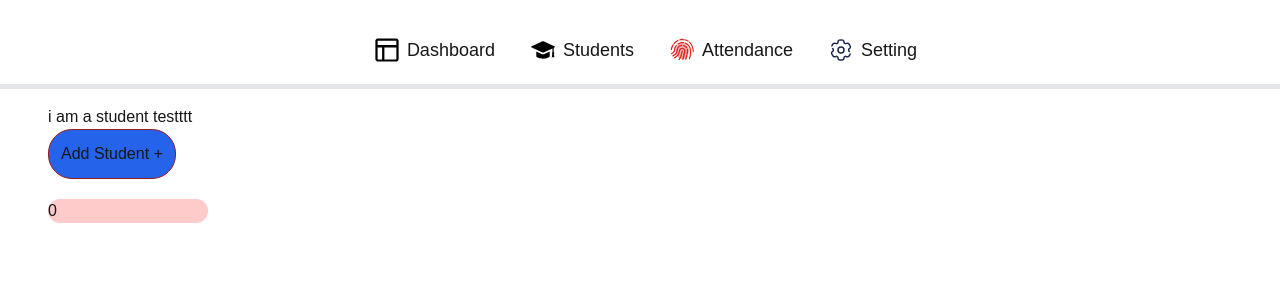
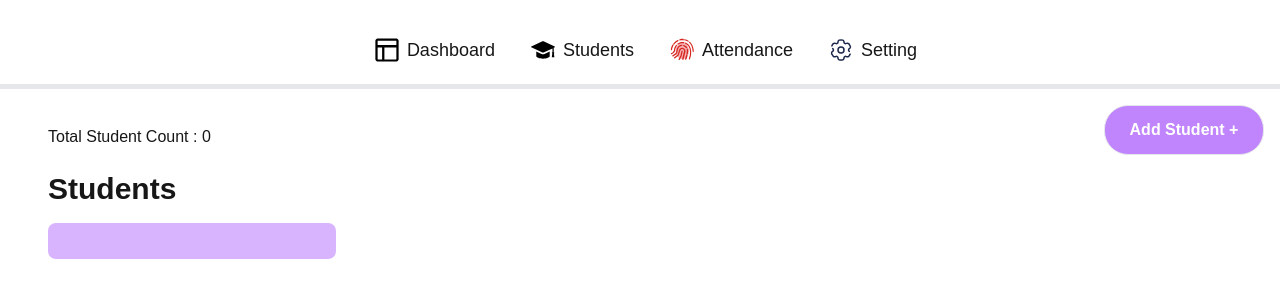
Before and after one commit to kumail-ahmad/Attendance, a Next.js app: page /pages/student in a window 1280 px wide. Shown: the top 300 px of the page. Built offline with nearby package versions, Linux system fonts and the light colour scheme.

Commit message:
added student details

```diff
--- a/app/pages/student/page.js
+++ b/app/pages/student/page.js
@@ -8,16 +8,21 @@ const Page = () => {
     setCount((count) => count + 1);
   };
   return (
-    <div className="ml-12 mt-4 gap-4">
-      <div>i am a student testttt</div>
-      <button
-        onClick={handleClick}
-        className="border rounded-3xl bg-blue-600 border-red-800 p-3"
-      >
-        Add Student +
-      </button>
-      <div className="bg-red-200 w-40 mt-5 items-center justify-center rounded-3xl">
-        {count}
+    <div>
+      <div className="ml-12 mt-4 gap-4 flex justify-between m-4">
+        <div className=" mt-5 items-center justify-center rounded-3xl">
+          Total Student Count : {count}
+        </div>
+        <button
+          onClick={handleClick}
+          className="border rounded-3xl w-40 bg-purple-400 p-3 text-white font-bold"
+        >
+          Add Student +
+        </button>
+      </div>
+      <div>
+        <h1 className="text-3xl font-bold ml-12">Students</h1>
+        <input type="search" name="searchStu" id="srcStu" className="border-black bg-purple-300 p-3 ml-12 mt-4 w-72 h-9 rounded-lg" />
       </div>
     </div>
   );
```
